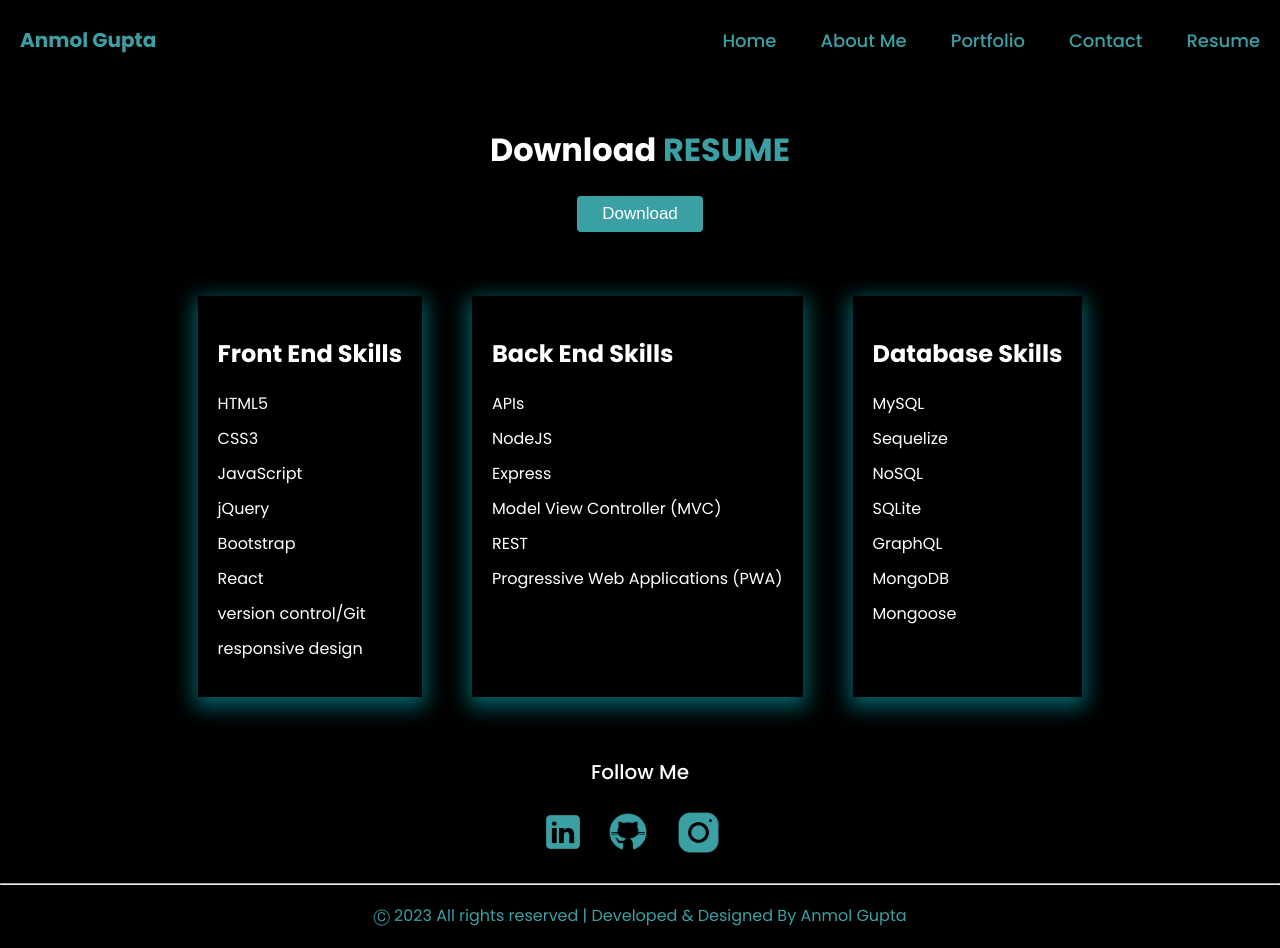
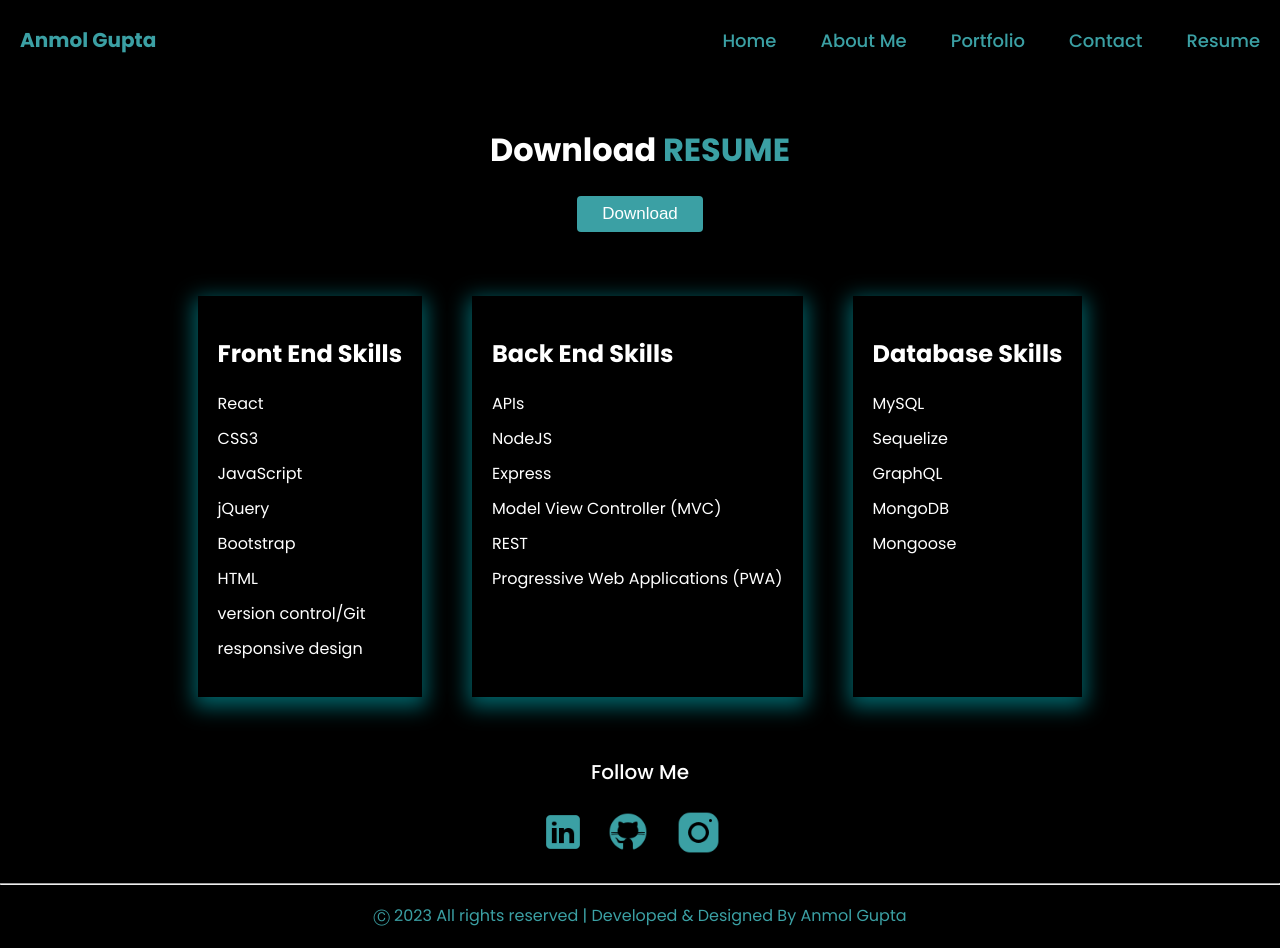
Before and after one commit to anmolgupta313/Challenge-20-Portfolio-React, a React (Create React App) app: page / in a window 1280 px wide. Both pictures are taken after a click on the button "Resume". Built offline with nearby package versions, Linux system fonts and the light colour scheme.

Commit message:
I have updated the resume page

```diff
--- a/src/component/pages/resume.jsx
+++ b/src/component/pages/resume.jsx
@@ -13,12 +13,12 @@ function Resume() {
                 <div id="frontend-div" className="skill-div">
                     <h2>Front End Skills</h2>
                     <ul>
-                        <li>HTML5</li>
+                        <li>React</li>
                         <li>CSS3</li>
                         <li>JavaScript</li>
                         <li>jQuery</li>
                         <li>Bootstrap</li>
-                        <li>React</li>
+                        <li>HTML</li>
                         <li>version control/Git</li>
                         <li>responsive design</li>
                     </ul>
@@ -40,8 +40,6 @@ function Resume() {
                     <ul>
                     <li>MySQL</li>
 					<li>Sequelize</li>
-					<li>NoSQL</li>
-					<li>SQLite</li>
 					<li>GraphQL</li>
 					<li>MongoDB</li>
 					<li>Mongoose</li>
```
Also changed, not shown: 11 other files (tests, documents, lock files or other folders).
